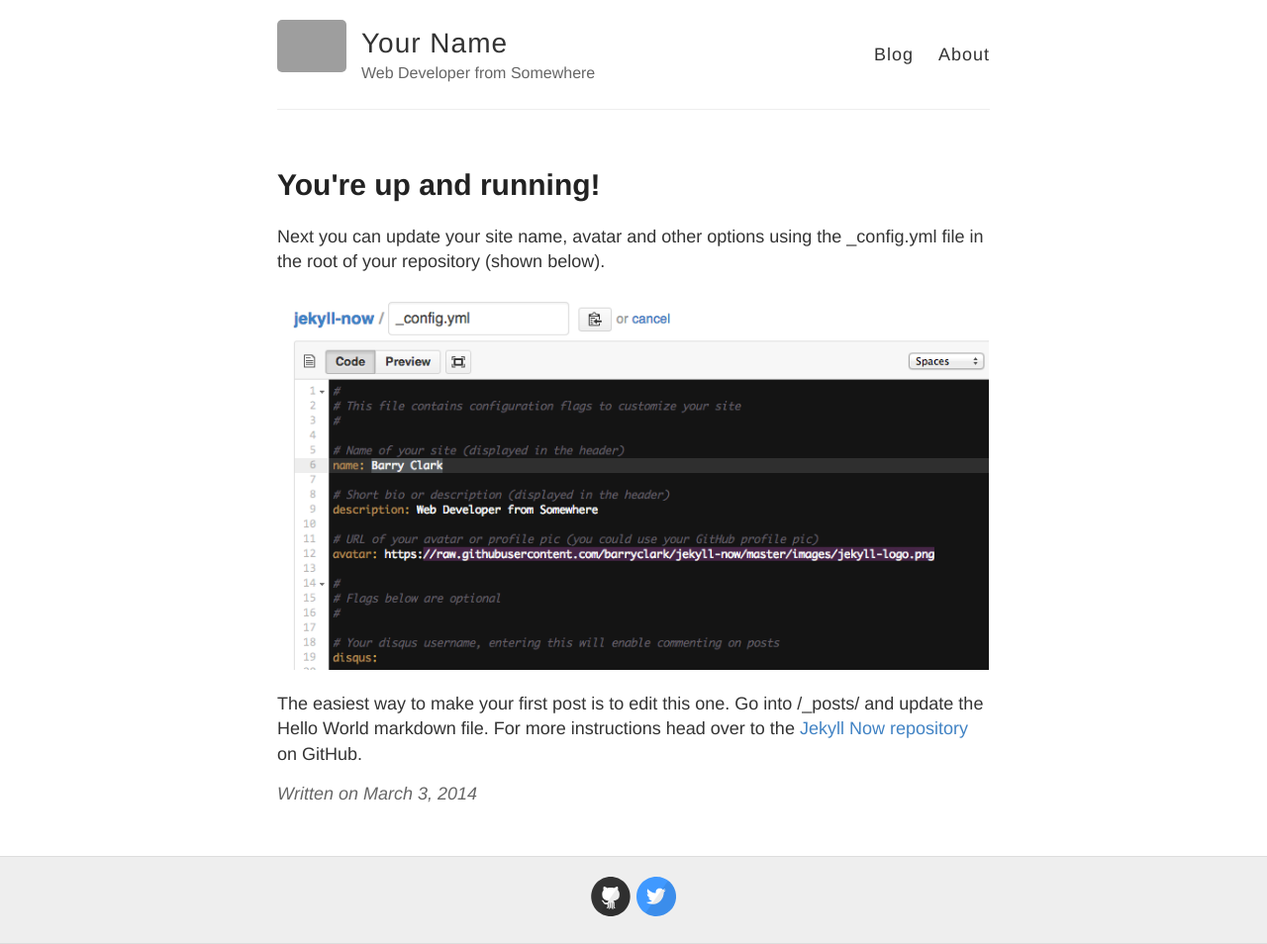
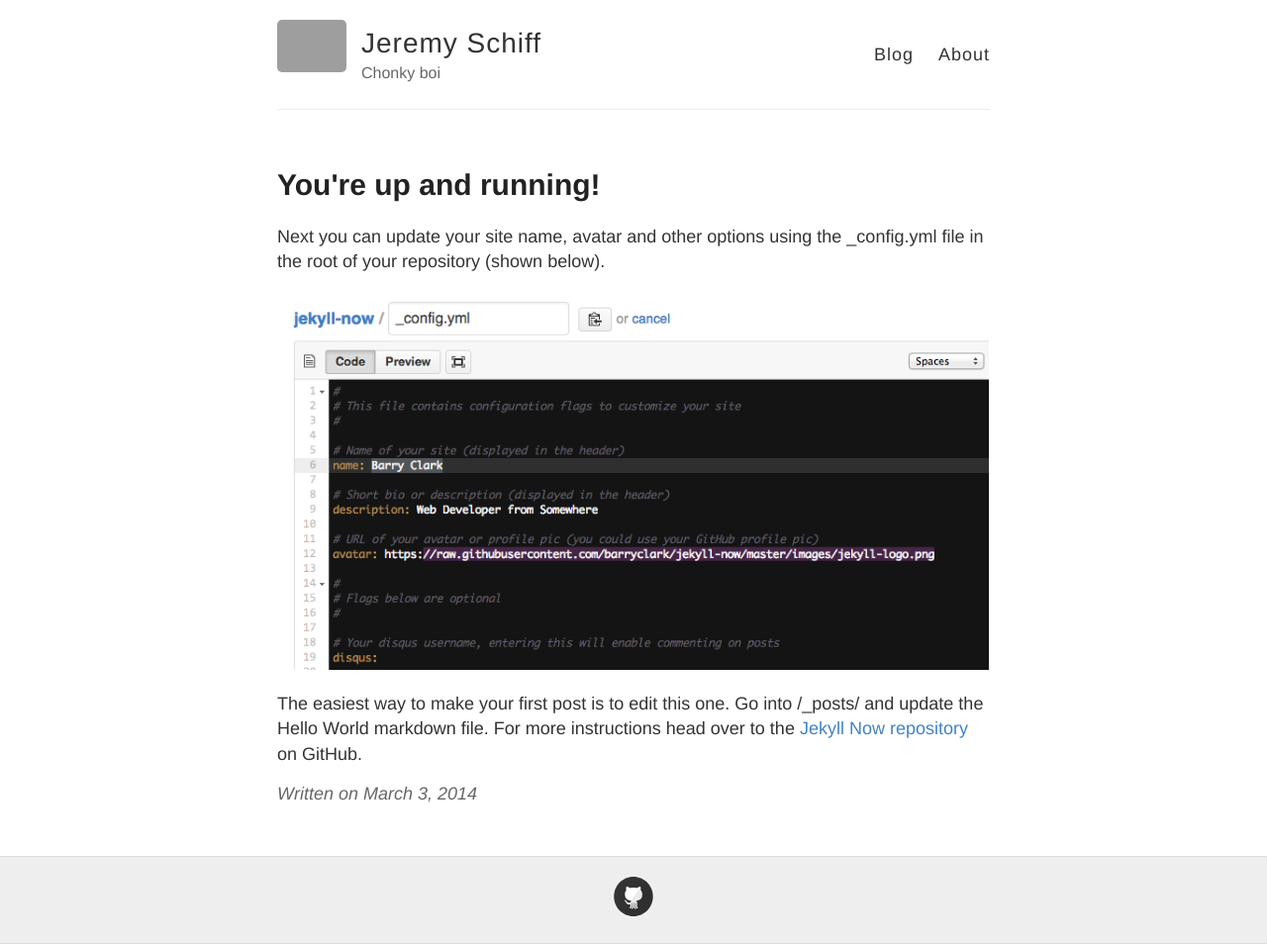
Before and after one commit to jschiff/jschiff.github.io, a Jekyll site: the page built from _posts/2014-3-3-Hello-World.md, in a window 1280 px wide. Shown: the whole page at 99% size. Built offline with Jekyll 4.4.1, drawn with Linux system fonts in a browser that asks for light colours; grey boxes are pictures that could not be loaded.

Commit message:
Update title and subtitle

```diff
--- a/_config.yml
+++ b/_config.yml
@@ -3,10 +3,10 @@
 #
 
 # Name of your site (displayed in the header)
-name: Your Name
+name: Jeremy Schiff
 
 # Short bio or description (displayed in the header)
-description: Web Developer from Somewhere
+description: Chonky boi
 
 # URL of your avatar or profile pic (you could use your GitHub profile pic)
 avatar: https://raw.githubusercontent.com/barryclark/jekyll-now/master/images/jekyll-logo.png
@@ -21,12 +21,12 @@
   email:
   facebook:
   flickr:
-  github: barryclark/jekyll-now
+  github: jschiff
   instagram:
   linkedin:
   pinterest:
   rss: # just type anything here for a working RSS icon
-  twitter: jekyllrb
+  twitter:
   stackoverflow: # your stackoverflow profile, e.g. "users/50476/bart-kiers"
   youtube: # channel/<your_long_string> or user/<user-name>
   googleplus: # anything in your profile username that comes after plus.google.com/
```
